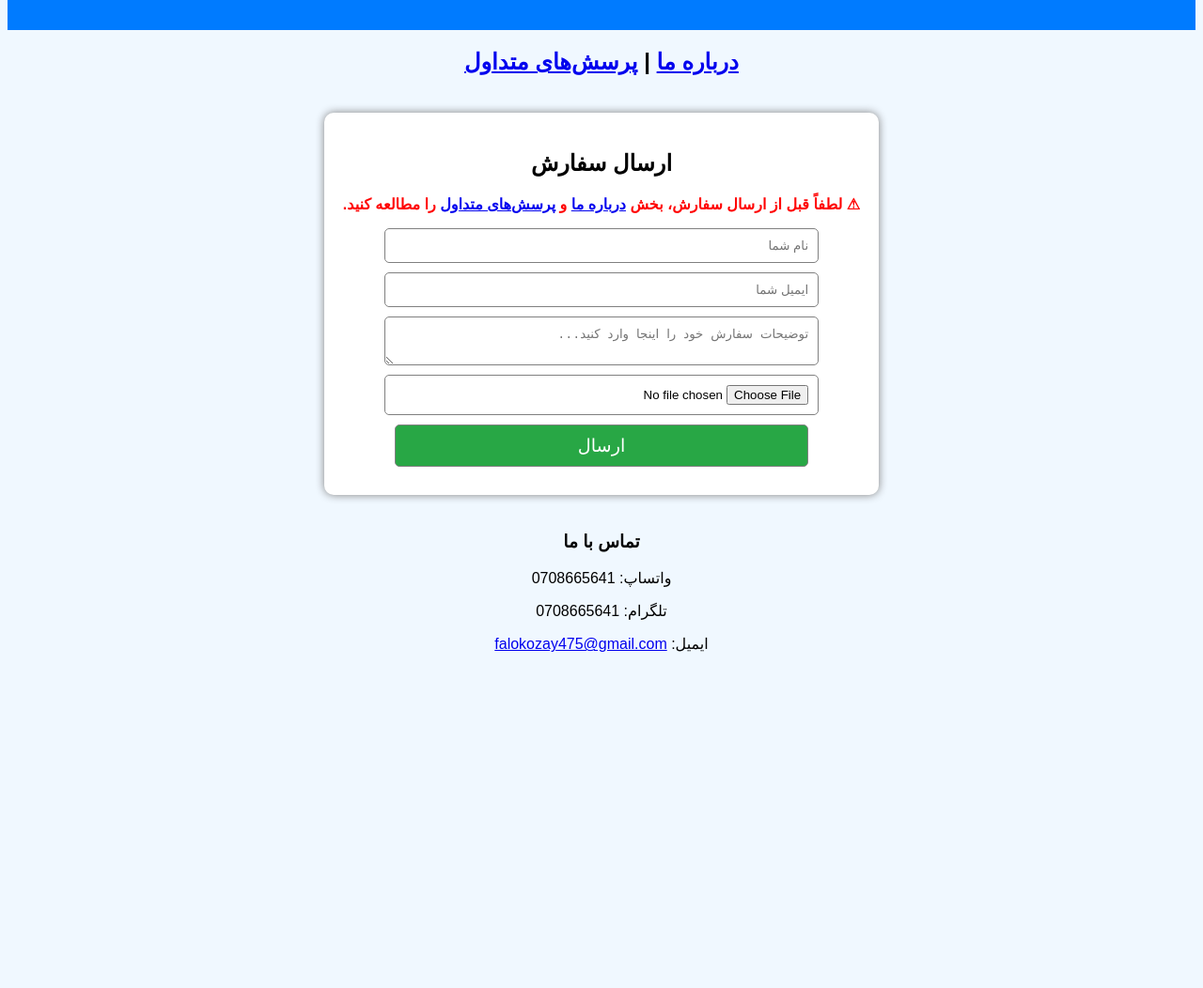
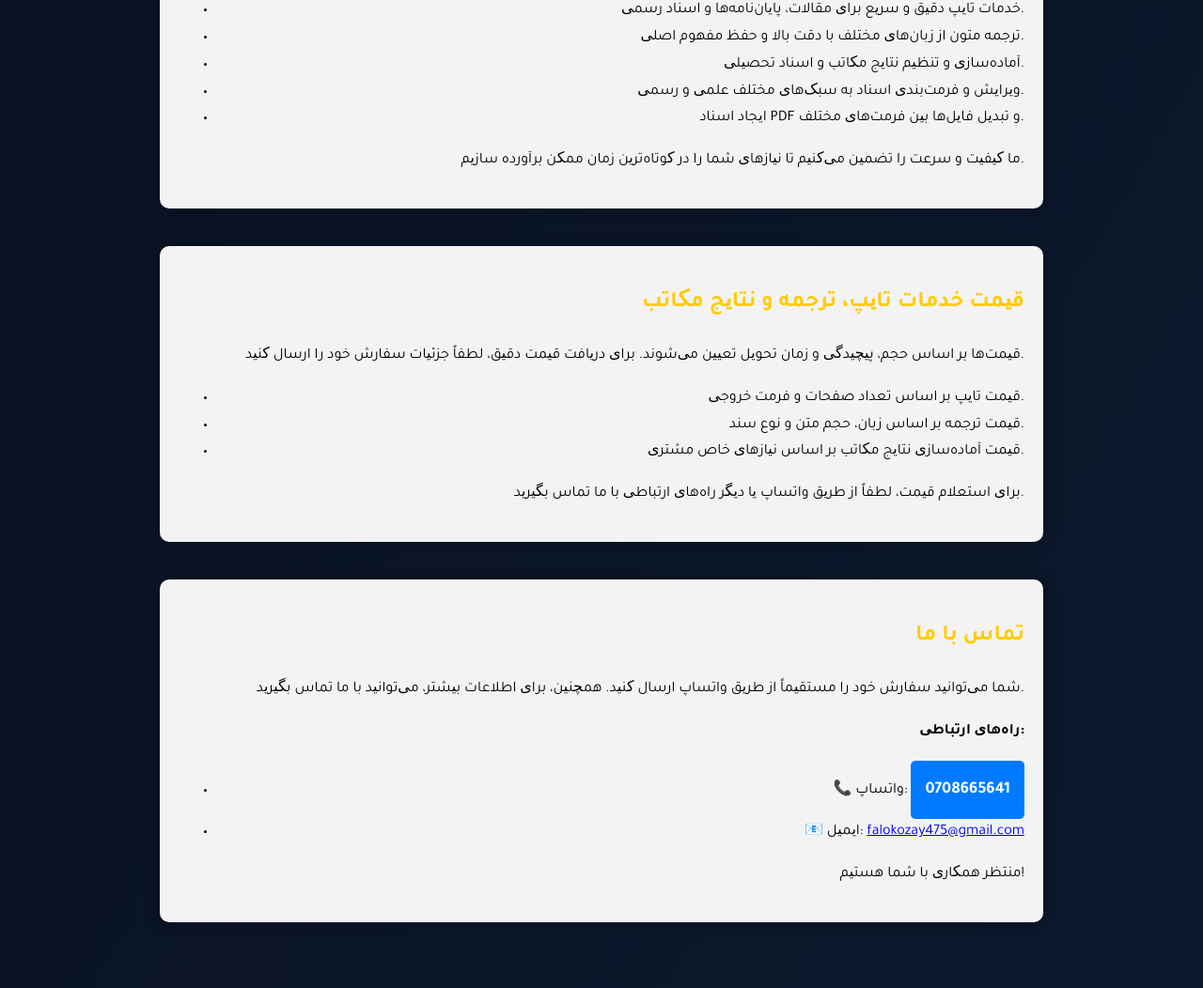
Before and after one commit to alokozay00/Alokozay-, a plain HTML site: page index.html in a window 1280 px wide. Shown: the part 286-1338 px from the top of the page at 94% size. Before the commit the page ends 997 px from the top, so only its background shows below. Drawn offline with Linux system fonts and the light colour scheme.

Commit message:
Add files via upload

```diff
--- a/index.html
+++ b/index.html
@@ -3,48 +3,90 @@
 <head>
     <meta charset="UTF-8">
     <meta name="viewport" content="width=device-width, initial-scale=1.0">
-    <title>خدمات تایپ و ترجمه</title>
-    <meta name="description" content="خدمات تایپ مقالات، ترجمه متون، و آماده‌سازی نتایج مکاتب">
-    <meta name="keywords" content="تایپ, ترجمه, نتایج مکاتب, خدمات تایپ, خدمات ترجمه, تبدیل متن">
-    <link rel="stylesheet" href="style.css">
+    <meta name="description" content="خدمات تایپ، ترجمه و آماده‌سازی نتایج مکاتب - خدمات حرفه‌ای با کیفیت عالی و تحویل سریع. سفارش خود را مستقیماً به واتساپ ارسال کنید.">
+    <meta name="keywords" content="تایپ فوری, ترجمه حرفه‌ای, آماده‌سازی نتایج مکاتب, خدمات تایپ, خدمات ترجمه, تایپ آنلاین, ترجمه آنلاین, تایپ ارزان, تایپ مقاله, ترجمه کتاب, ترجمه متون تخصصی, تایپ سریع, تایپ پایان‌نامه, ترجمه رسمی">
+    <meta name="author" content="Alokozay">
+    <title>خدمات تایپ، ترجمه و نتایج مکاتب</title>
+    <style>
+        @import url('https://fonts.googleapis.com/css2?family=Tajawal:wght@400;700&display=swap');
+
+        body {
+            font-family: 'Tajawal', sans-serif;
+            text-align: center;
+            color: white;
+            margin: 0;
+            padding: 0;
+            background: linear-gradient(120deg, #1E3C72, #2A5298);
+        }
+        .overlay {
+            background: rgba(0, 0, 0, 0.7);
+            min-height: 100vh;
+            padding: 30px;
+        }
+        h1, h2 {
+            color: #ffcc00;
+        }
+        .section {
+            margin: 40px auto;
+            padding: 20px;
+            max-width: 900px;
+            border-radius: 10px;
+            background: rgba(255, 255, 255, 0.95);
+            color: black;
+            box-shadow: 0 0 15px rgba(0, 0, 0, 0.3);
+            text-align: right;
+            line-height: 1.8;
+        }
+        .contact {
+            background: #007BFF;
+            color: white;
+            padding: 15px;
+            border-radius: 5px;
+            display: inline-block;
+            text-decoration: none;
+            font-size: 18px;
+            font-weight: bold;
+        }
+    </style>
 </head>
 <body>
-    <div id="welcome-message" class="welcome">
-        <p>خوش آمدید! ما خدمات تایپ، ترجمه و آماده‌سازی نتایج مکاتب را ارائه می‌دهیم.</p>
-        <button onclick="closeMessage()">بستن</button>
+    <div class="overlay">
+        <h1>خدمات تایپ، ترجمه و نتایج مکاتب</h1>
+
+        <div class="section" id="services">
+            <h2>خدمات ما</h2>
+            <p>ما مجموعه‌ای از خدمات حرفه‌ای را برای شما ارائه می‌دهیم، از جمله:</p>
+            <ul>
+                <li>خدمات تایپ دقیق و سریع برای مقالات، پایان‌نامه‌ها و اسناد رسمی.</li>
+                <li>ترجمه متون از زبان‌های مختلف با دقت بالا و حفظ مفهوم اصلی.</li>
+                <li>آماده‌سازی و تنظیم نتایج مکاتب و اسناد تحصیلی.</li>
+                <li>ویرایش و فرمت‌بندی اسناد به سبک‌های مختلف علمی و رسمی.</li>
+                <li>ایجاد اسناد PDF و تبدیل فایل‌ها بین فرمت‌های مختلف.</li>
+            </ul>
+            <p>ما کیفیت و سرعت را تضمین می‌کنیم تا نیازهای شما را در کوتاه‌ترین زمان ممکن برآورده سازیم.</p>
+        </div>
+
+        <div class="section" id="pricing">
+            <h2>قیمت خدمات تایپ، ترجمه و نتایج مکاتب</h2>
+            <p>قیمت‌ها بر اساس حجم، پیچیدگی و زمان تحویل تعیین می‌شوند. برای دریافت قیمت دقیق، لطفاً جزئیات سفارش خود را ارسال کنید.</p>
+            <ul>
+                <li>قیمت تایپ بر اساس تعداد صفحات و فرمت خروجی.</li>
+                <li>قیمت ترجمه بر اساس زبان، حجم متن و نوع سند.</li>
+                <li>قیمت آماده‌سازی نتایج مکاتب بر اساس نیازهای خاص مشتری.</li>
+            </ul>
+            <p>برای استعلام قیمت، لطفاً از طریق واتساپ یا دیگر راه‌های ارتباطی با ما تماس بگیرید.</p>
+        </div>
+
+        <div class="section" id="contact">
+            <h2>تماس با ما</h2>
+            <p>شما می‌توانید سفارش خود را مستقیماً از طریق واتساپ ارسال کنید. همچنین، برای اطلاعات بیشتر، می‌توانید با ما تماس بگیرید.</p>
+            <p><b>راه‌های ارتباطی:</b></p>
+            <ul>
+                <li>📞 واتساپ: <a class="contact" href="https://wa.me/93708665641">0708665641</a></li>
+                <li>📧 ایمیل: <a href="mailto:falokozay475@gmail.com">falokozay475@gmail.com</a></li>
+            </ul>
+            <p>منتظر همکاری با شما هستیم!</p>
+        </div>
     </div>
-
-    <header>
-        <h1>خدمات تایپ و ترجمه</h1>
-        <p>تایپ سریع، ترجمه حرفه‌ای، و آماده‌سازی نتایج مکاتب</p>
-    </header>
-
-    <section id="navigation">
-        <h2>
-            <a href="about.html">درباره ما</a> |
-            <a href="faq.html">پرسش‌های متداول</a>
-        </h2>
-    </section>
-
-    <section id="order-form">
-        <h2>ارسال سفارش</h2>
-        <p style="color: red; font-weight: bold;">⚠ لطفاً قبل از ارسال سفارش، بخش <a href="about.html">درباره ما</a> و <a href="faq.html">پرسش‌های متداول</a> را مطالعه کنید.</p>
-        <form id="submitForm" method="POST" action="https://formsubmit.co/falokozay475@gmail.com" enctype="multipart/form-data">
-            <input type="text" name="name" placeholder="نام شما" required>
-            <input type="email" name="email" placeholder="ایمیل شما" required>
-            <textarea name="description" placeholder="توضیحات سفارش خود را اینجا وارد کنید..." required></textarea>
-            <input type="file" name="file" required>
-            <button type="submit">ارسال</button>
-        </form>
-    </section>
-
-    <footer>
-        <h3>تماس با ما</h3>
-        <p>واتساپ: 0708665641</p>
-        <p>تلگرام: 0708665641</p>
-        <p>ایمیل: <a href="mailto:falokozay475@gmail.com">falokozay475@gmail.com</a></p>
-    </footer>
-
-    <script src="script.js"></script>
 </body>
 </html>
--- a/script.js
+++ b/script.js
@@ -1,3 +1,30 @@
-function closeMessage() {
-    document.getElementById('welcome-message').style.display = 'none';
+async function unlockPDF() {
+    const fileInput = document.getElementById("pdfFile");
+    if (!fileInput.files.length) {
+        alert("لطفاً یک فایل PDF آپلود کنید.");
+        return;
+    }
+
+    const file = fileInput.files[0];
+    const reader = new FileReader();
+
+    reader.onload = async function (event) {
+        const uint8Array = new Uint8Array(event.target.result);
+
+        try {
+            const pdfDoc = await PDFLib.PDFDocument.load(uint8Array, { ignoreEncryption: true });
+            const newPdf = await pdfDoc.save();
+
+            const blob = new Blob([newPdf], { type: "application/pdf" });
+            const url = URL.createObjectURL(blob);
+
+            const downloadLink = document.getElementById("downloadLink");
+            downloadLink.href = url;
+            downloadLink.style.display = "block";
+        } catch (error) {
+            alert("متأسفیم، امکان حذف رمز این فایل وجود ندارد.");
+        }
+    };
+
+    reader.readAsArrayBuffer(file);
 }
--- a/style.css
+++ b/style.css
@@ -1,42 +1,53 @@
 body {
     font-family: Arial, sans-serif;
-    background-color: #f0f8ff;
+    direction: rtl;
     text-align: center;
-    direction: rtl;
+    background-color: #0073e6;
+    color: white;
+    margin: 0;
+    padding: 0;
 }
 
 header {
-    background-color: #007bff;
-    color: white;
     padding: 20px;
-    font-size: 1.5em;
 }
 
-#order-form, #about-content, #faq-content {
+#order-form {
     margin: 20px;
     padding: 20px;
-    background-color: white;
+    background: white;
+    color: black;
     border-radius: 10px;
-    box-shadow: 0px 0px 10px gray;
     display: inline-block;
 }
 
-input, textarea, button {
+input, button {
     display: block;
-    width: 80%;
+    width: 90%;
     margin: 10px auto;
     padding: 10px;
-    border-radius: 5px;
-    border: 1px solid gray;
 }
 
 button {
-    background-color: #28a745;
+    background: #0073e6;
     color: white;
-    font-size: 1.2em;
+    border: none;
     cursor: pointer;
 }
 
-button:hover {
-    background-color: #218838;
+footer {
+    background: #005bb5;
+    padding: 20px;
+    margin-top: 20px;
 }
+
+.welcome {
+    position: fixed;
+    top: 20px;
+    left: 50%;
+    transform: translateX(-50%);
+    background: #ffffff;
+    color: black;
+    padding: 15px;
+    border-radius: 5px;
+}
```
Also changed, not shown: google64fc5762ee4f43ef.html (added, +1 -0 lines).
